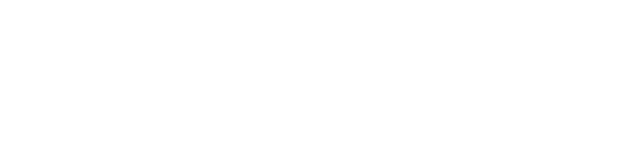
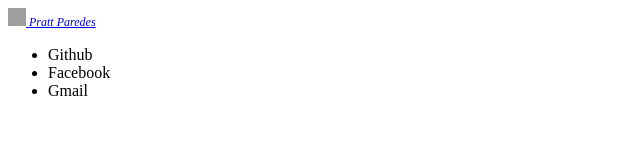
Before and after one commit to prattparedes/Semantic-HTML, a plain HTML site: page index.html in a window 1280 px wide. Shown: the whole page, without its empty margins (0-640 px from the left). Drawn offline with Linux system fonts and the light colour scheme; grey boxes are pictures that could not be loaded.

Commit message:
intento de crear una web semantica

```diff
--- a/index.html
+++ b/index.html
@@ -1,12 +1,28 @@
 <!DOCTYPE html>
 <html lang="en">
-<head>
-    <meta charset="UTF-8">
-    <meta http-equiv="X-UA-Compatible" content="IE=edge">
-    <meta name="viewport" content="width=device-width, initial-scale=1.0">
-    <title>Document</title>
-</head>
-<body>
-
-</body>
+  <head>
+    <meta charset="UTF-8" />
+    <meta http-equiv="X-UA-Compatible" content="IE=edge" />
+    <meta name="viewport" content="width=device-width, initial-scale=1.0" />
+    <title>Página de Pratt</title>
+  </head>
+  <body>
+    <nav>
+      <a
+        href="https://www.linkedin.com/in/pratt-thomas-paredes-casapia-ba04a4197/"
+        ><img
+          src="https://cdn-icons-png.flaticon.com/512/174/174857.png"
+          width="18px"
+          height="18px"
+        ><span style="font-size: 12px">
+          <i>Pratt Paredes</i>
+        </span></a
+      >
+      <ul>
+        <li>Github</li>
+        <li>Facebook</li>
+        <li>Gmail</li>
+      </ul>
+    </nav>
+  </body>
 </html>
```
